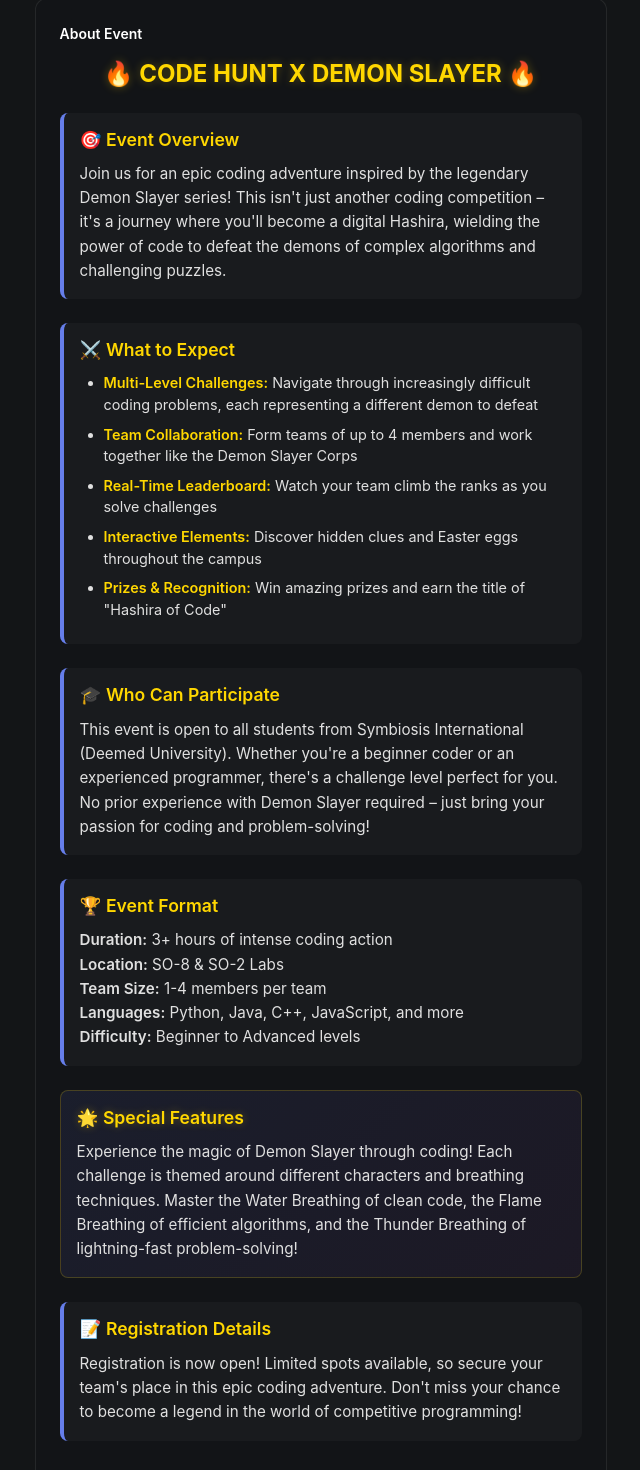
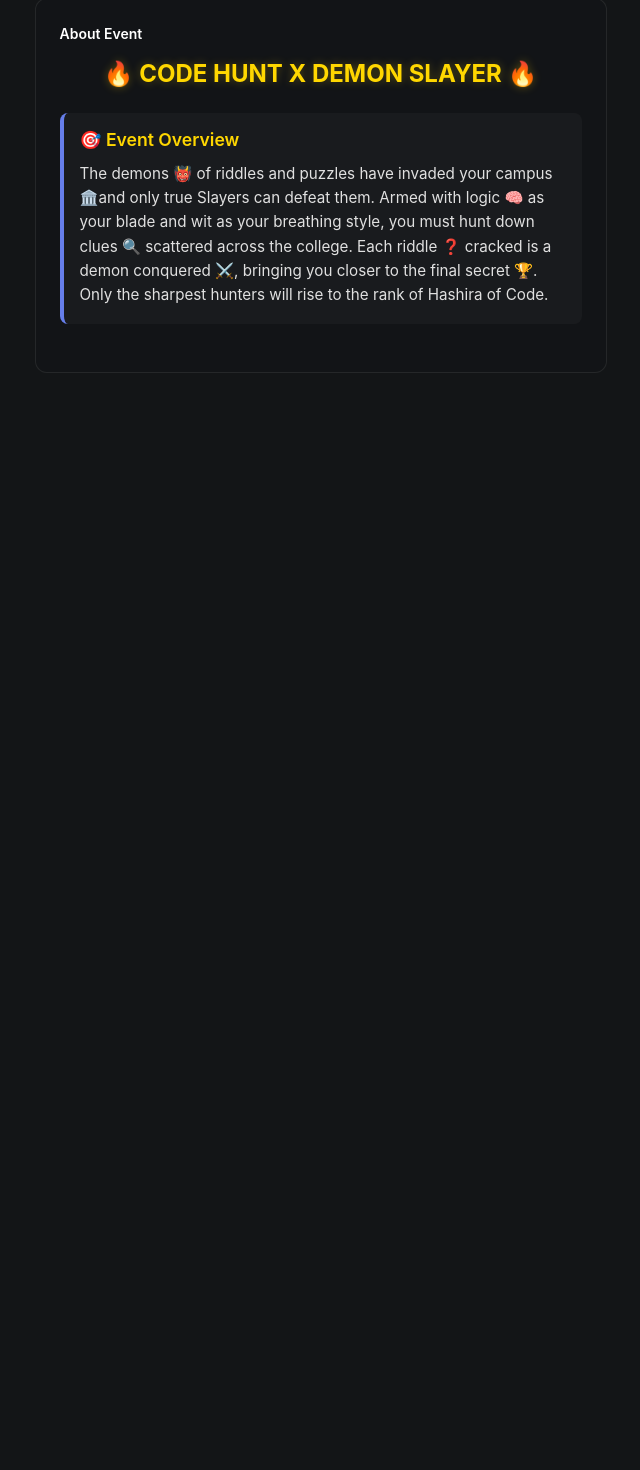
Before and after one commit to jashchauhan06/CODE-HUNT, a React app: page / in a window 1280 px wide. Shown: the part 737-2207 px from the top of the page, without its empty margins (474-1114 px from the left). After the commit the page ends 1142 px from the top, so only its background shows below. Built offline with nearby package versions, Linux system fonts and the light colour scheme.

Commit message:
Update AboutCard.tsx

```diff
--- a/src/components/AboutCard.tsx
+++ b/src/components/AboutCard.tsx
@@ -39,63 +39,12 @@
               <div className="about-section">
                 <h4>🎯 Event Overview</h4>
                 <p>
-                  Join us for an epic coding adventure inspired by the legendary Demon Slayer series!
-                  This isn't just another coding competition – it's a journey where you'll become a
-                  digital Hashira, wielding the power of code to defeat the demons of complex algorithms
-                  and challenging puzzles.
+                  The demons 👹 of riddles and puzzles have invaded your campus 🏛️and only true Slayers can defeat them. Armed with logic 🧠 as your blade and wit as your breathing style, you must hunt down clues 🔍 scattered across the college.
+
+                  Each riddle ❓ cracked is a demon conquered ⚔️, bringing you closer to the final secret 🏆. Only the sharpest hunters will rise to the rank of Hashira of Code.
                 </p>
               </div>
 
-              <div className="about-section">
-                <h4>⚔️ What to Expect</h4>
-                <ul className="about-list">
-                  <li><strong>Multi-Level Challenges:</strong> Navigate through increasingly difficult coding problems, each representing a different demon to defeat</li>
-                  <li><strong>Team Collaboration:</strong> Form teams of up to 4 members and work together like the Demon Slayer Corps</li>
-                  <li><strong>Real-Time Leaderboard:</strong> Watch your team climb the ranks as you solve challenges</li>
-                  <li><strong>Interactive Elements:</strong> Discover hidden clues and Easter eggs throughout the campus</li>
-                  <li><strong>Prizes & Recognition:</strong> Win amazing prizes and earn the title of "Hashira of Code"</li>
-                </ul>
-              </div>
-
-              <div className="about-section">
-                <h4>🎓 Who Can Participate</h4>
-                <p>
-                  This event is open to all students from Symbiosis International (Deemed University).
-                  Whether you're a beginner coder or an experienced programmer, there's a challenge
-                  level perfect for you. No prior experience with Demon Slayer required – just bring
-                  your passion for coding and problem-solving!
-                </p>
-              </div>
-
-              <div className="about-section">
-                <h4>🏆 Event Format</h4>
-                <p>
-                  <strong>Duration:</strong> 3+ hours of intense coding action<br/>
-                  <strong>Location:</strong> SO-8 & SO-2 Labs<br/>
-                  <strong>Team Size:</strong> 1-4 members per team<br/>
-                  <strong>Languages:</strong> Python, Java, C++, JavaScript, and more<br/>
-                  <strong>Difficulty:</strong> Beginner to Advanced levels
-                </p>
-              </div>
-
-              <div className="about-section highlight-box">
-                <h4>🌟 Special Features</h4>
-                <p>
-                  Experience the magic of Demon Slayer through coding! Each challenge is themed around
-                  different characters and breathing techniques. Master the Water Breathing of clean code,
-                  the Flame Breathing of efficient algorithms, and the Thunder Breathing of lightning-fast
-                  problem-solving!
-                </p>
-              </div>
-
-              <div className="about-section">
-                <h4>📝 Registration Details</h4>
-                <p>
-                  Registration is now open! Limited spots available, so secure your team's place in this
-                  epic coding adventure. Don't miss your chance to become a legend in the world of
-                  competitive programming!
-                </p>
-              </div>
             </div>
           </div>
         )}
```
